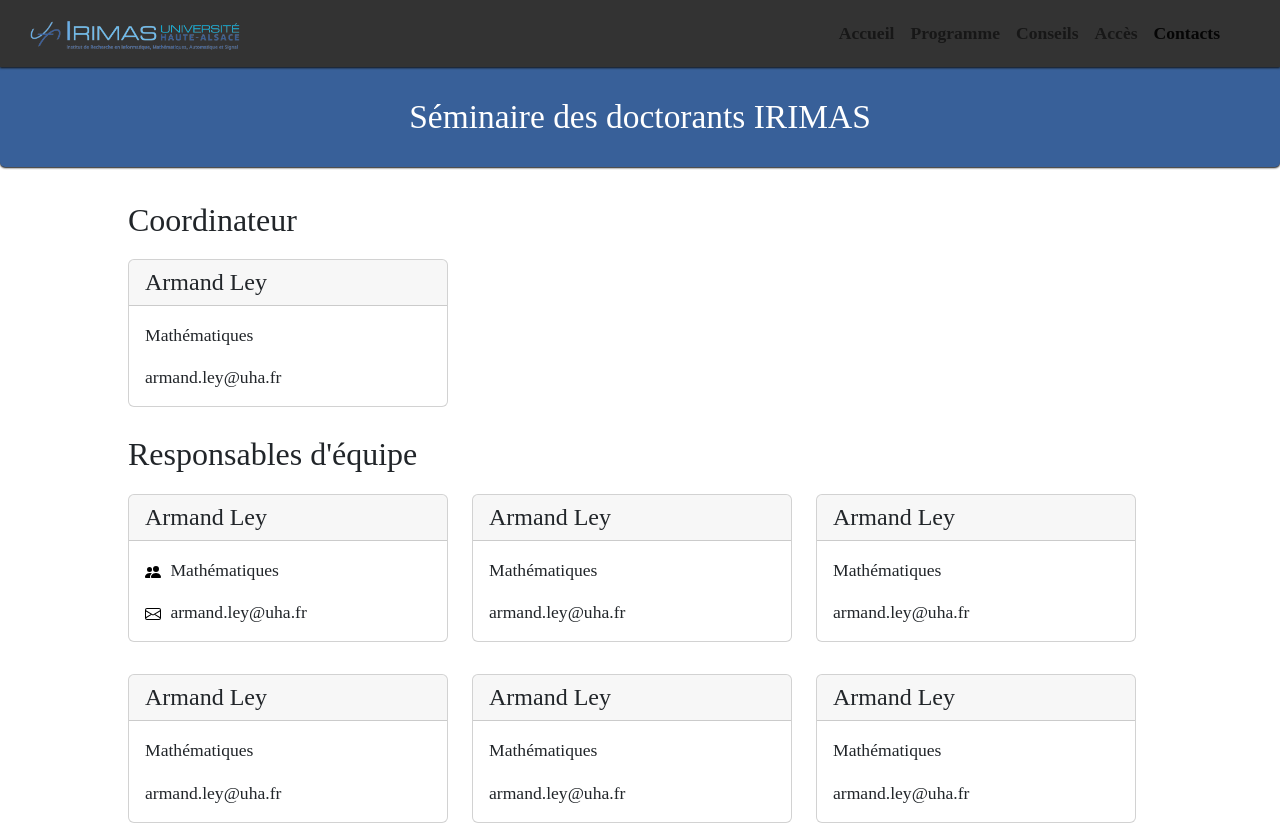
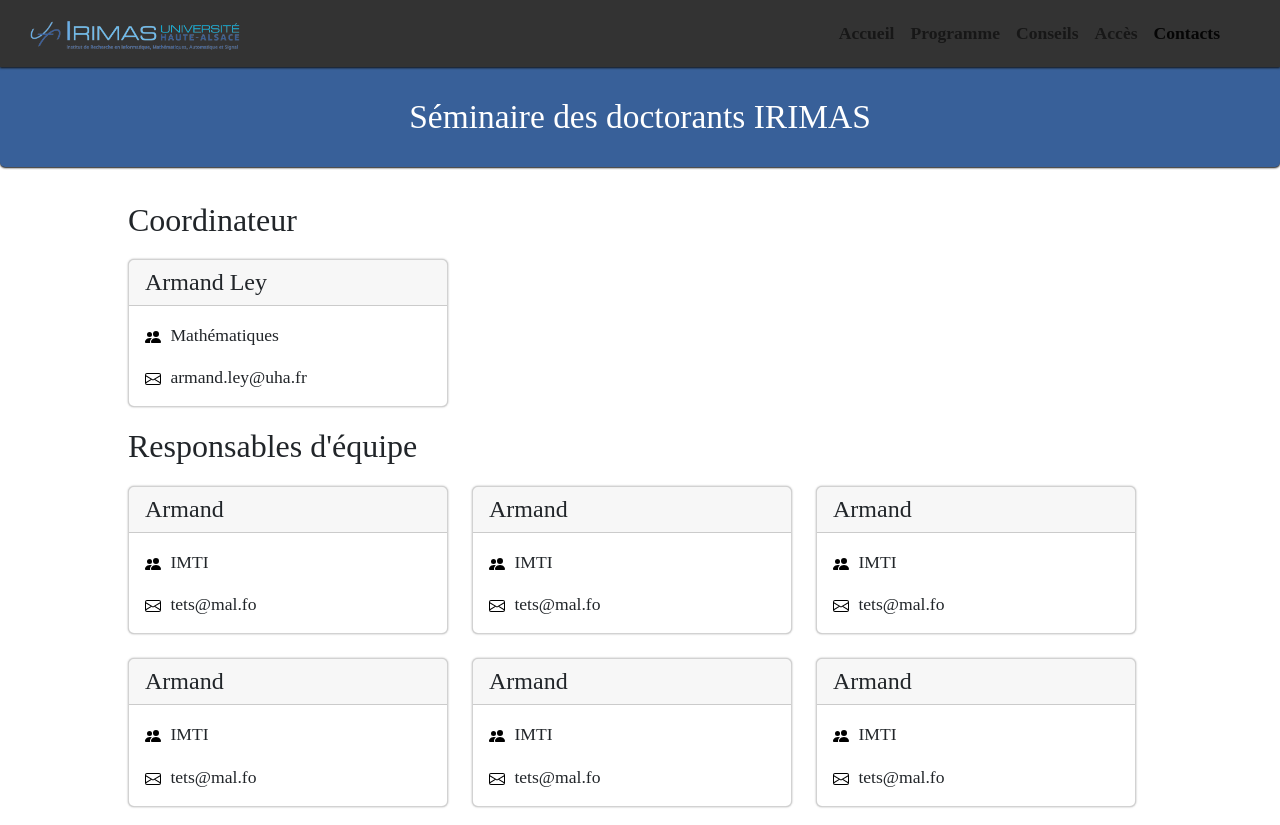
Before and after one commit to MAThEOR-Cloud/seminaires, a Vue app in the folder front/: page /contacts in a window 1280 px wide. Shown: the top 825 px of the page. Built offline with nearby package versions, Linux system fonts and the light colour scheme.

Commit message:
Add contact card component

```diff
--- a/front/src/App.vue
+++ b/front/src/App.vue
@@ -36,9 +36,6 @@ import { RouterLink, RouterView } from "vue-router";
           IRIMAS – UNIVERSITÉ DE HAUTE-ALSACE<br />
           12 rue des Frères Lumière,<br />
           68 093 MULHOUSE Cedex<br />
-        </p>
-        <p>
-          Courriel : direction.irimas@uha.fr
         </p>
       </div>
       <div id="footer-info-logo">
--- /dev/null
+++ b/front/src/components/ContactCard.vue
@@ -0,0 +1,33 @@
+<script setup lang="ts">
+import ContactModel from '@/models/ContactModel'
+</script>
+
+<script lang="ts">
+export default {
+  props: {
+    contactModel: {
+      type: ContactModel
+    }
+  }
+}
+</script>
+
+<template>
+  <div>
+  	<b-card style="max-width: 20rem; min-width: 20rem; box-shadow: 0px 0px 2px #aaaaaa;">
+      <template class="card-header" #header>
+        <h4 class="mb-0">{{ contactModel?.name }}</h4>
+      </template>
+      <b-card-text>
+        <img src="@/assets/people-fill.svg" style="margin-right: 5px;" /> {{ contactModel?.equip }}
+      </b-card-text>
+      <b-card-text>
+        <img src="@/assets/envelope.svg" style="margin-right: 5px;" /> {{ contactModel?.mail }}
+      </b-card-text>
+    </b-card>
+  </div>
+</template>
+
+<style scoped>
+
+</style>
--- a/front/src/components/SeminarCard.vue
+++ b/front/src/components/SeminarCard.vue
@@ -35,7 +35,7 @@ export default {
 <style scoped>
 
 .seminar-card {
-  box-shadow: 0px 0px 5px #aaaaaa;
+  box-shadow: 0px 0px 2px #aaaaaa;
   margin-bottom: 15px;
 }
 
--- /dev/null
+++ b/front/src/models/ContactModel.ts
@@ -0,0 +1,6 @@
+export default class ContactModel {
+	id?: number;
+	name?: string;
+	equip?: string;
+	mail?: string;
+}
--- a/front/src/views/ContactsView.vue
+++ b/front/src/views/ContactsView.vue
@@ -1,97 +1,44 @@
 <script setup lang="ts">
+import { defineComponent } from 'vue'
+import ContactCard from '@/components/ContactCard.vue'
+import type ContactModel from '@/models/ContactModel'
+</script>
 
+<script lang="ts">
+export default defineComponent({
+  components: {
+    ContactCard
+  },
+  data() {
+    return {
+      contacts: [] as ContactModel[],
+      coordinator: { id: 0, name: "Armand Ley", equip: "Mathématiques", mail: "armand.ley@uha.fr" } as ContactModel,
+      loading: true,
+    }
+  },
+	mounted () {
+		this.contacts = [
+			{ id: 0, name: "Armand", equip: "IMTI", mail: "tets@mal.fo" },
+			{ id: 0, name: "Armand", equip: "IMTI", mail: "tets@mal.fo" },
+			{ id: 0, name: "Armand", equip: "IMTI", mail: "tets@mal.fo" },
+			{ id: 0, name: "Armand", equip: "IMTI", mail: "tets@mal.fo" },
+			{ id: 0, name: "Armand", equip: "IMTI", mail: "tets@mal.fo" },
+			{ id: 0, name: "Armand", equip: "IMTI", mail: "tets@mal.fo" },
+			{ id: 0, name: "Armand", equip: "IMTI", mail: "tets@mal.fo" },
+		]
+		this.loading = false;
+	}
+})
 </script>
 
 <template>
   <h2 style="margin-bottom: 20px;">Coordinateur</h2>
   <b-card-group deck>
-	  <b-card class="mb-2" style="max-width: 20rem; min-width: 20rem;">
-	  	<template class="card-header" #header>
-	      <h4 class="mb-0">Armand Ley</h4>
-	    </template>
-	    <b-card-text>
-	      Mathématiques
-	    </b-card-text>
-	    <b-card-text>
-	      armand.ley@uha.fr
-	    </b-card-text>
-	  </b-card>
+	  <ContactCard v-if="!loading" :contactModel="coordinator" />
 	</b-card-group>
 
   <h2 style="margin-bottom: 20px; margin-top: 20px; ">Responsables d'équipe</h2>
   <b-card-group deck>
-
-	  <b-card class="mb-2" style="max-width: 20rem; min-width: 20rem;">
-	  	<template class="card-header" #header>
-      <h4 class="mb-0">Armand Ley</h4>
-    </template>
-	    <b-card-text>
-	      <img src="@/assets/people-fill.svg" style="margin-right: 5px;" /> Mathématiques
-	    </b-card-text>
-	    <b-card-text>
-	      <img src="@/assets/envelope.svg" style="margin-right: 5px;" /> armand.ley@uha.fr
-	    </b-card-text>
-	  </b-card>
-
-	  <b-card class="mb-2" style="max-width: 20rem; min-width: 20rem;">
-	  	<template class="card-header" #header>
-      <h4 class="mb-0">Armand Ley</h4>
-    </template>
-	    <b-card-text>
-	      Mathématiques
-	    </b-card-text>
-	    <b-card-text>
-	      armand.ley@uha.fr
-	    </b-card-text>
-	  </b-card>
-
-	  <b-card class="mb-2" style="max-width: 20rem; min-width: 20rem;">
-	  	<template class="card-header" #header>
-	      <h4 class="mb-0">Armand Ley</h4>
-	    </template>
-	    <b-card-text>
-	      Mathématiques
-	    </b-card-text>
-	    <b-card-text>
-	      armand.ley@uha.fr
-	    </b-card-text>
-	  </b-card>
-
-	  <b-card class="mb-2" style="max-width: 20rem; min-width: 20rem;">
-	  	<template class="card-header" #header>
-      <h4 class="mb-0">Armand Ley</h4>
-    </template>
-	    <b-card-text>
-	      Mathématiques
-	    </b-card-text>
-	    <b-card-text>
-	      armand.ley@uha.fr
-	    </b-card-text>
-	  </b-card>
-
-	  <b-card class="mb-2" style="max-width: 20rem; min-width: 20rem;">
-	  	<template class="card-header" #header>
-      <h4 class="mb-0">Armand Ley</h4>
-    </template>
-	    <b-card-text>
-	      Mathématiques
-	    </b-card-text>
-	    <b-card-text>
-	      armand.ley@uha.fr
-	    </b-card-text>
-	  </b-card>
-
-	  <b-card class="mb-2" style="max-width: 20rem; min-width: 20rem;">
-	  	<template class="card-header" #header>
-      <h4 class="mb-0">Armand Ley</h4>
-    </template>
-	    <b-card-text>
-	      Mathématiques
-	    </b-card-text>
-	    <b-card-text>
-	      armand.ley@uha.fr
-	    </b-card-text>
-	  </b-card>
-
+  	<ContactCard v-for="contact in contacts" :key="contact.id" :contactModel="contact" />
 	</b-card-group>
 </template>
```
